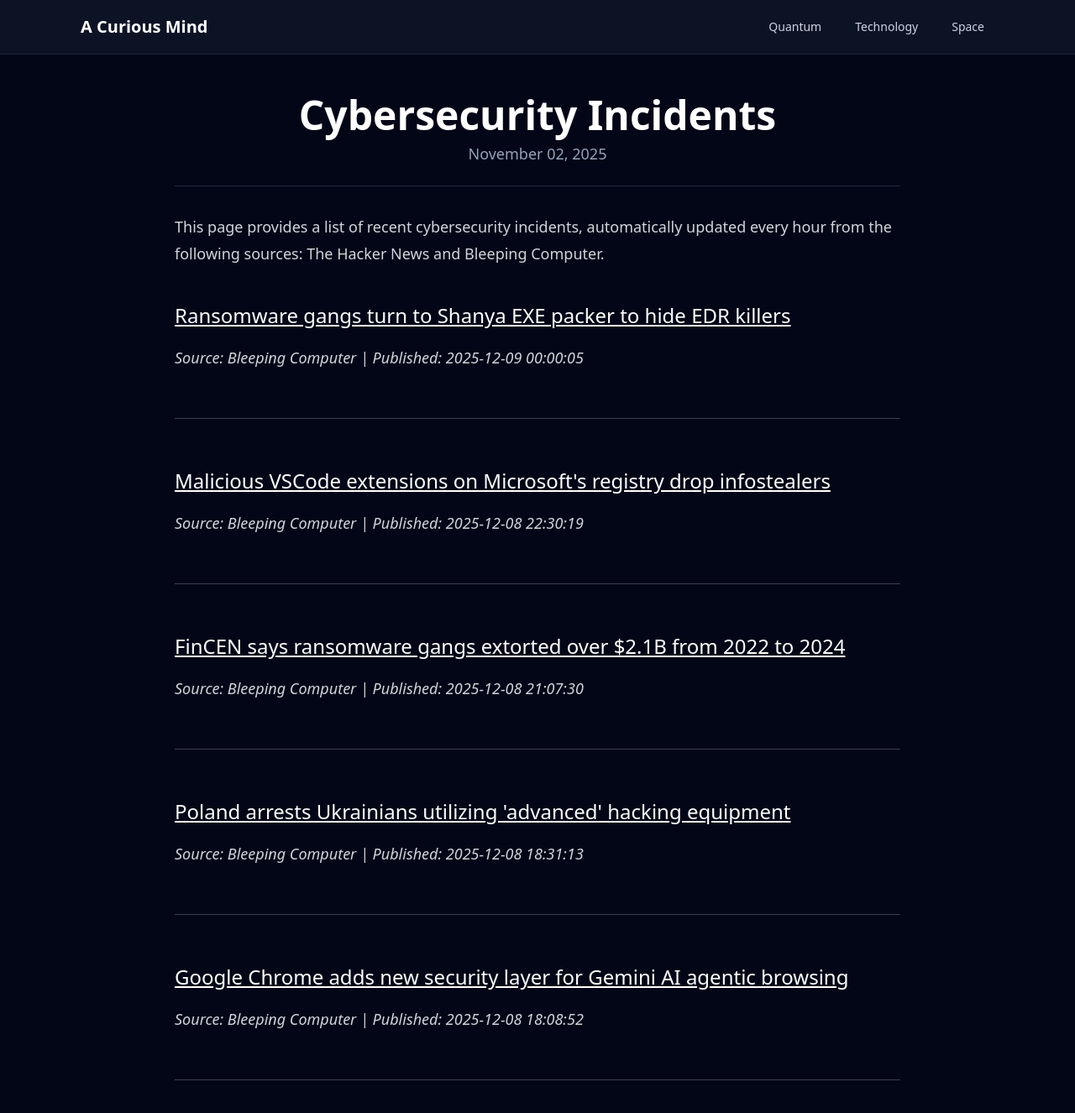
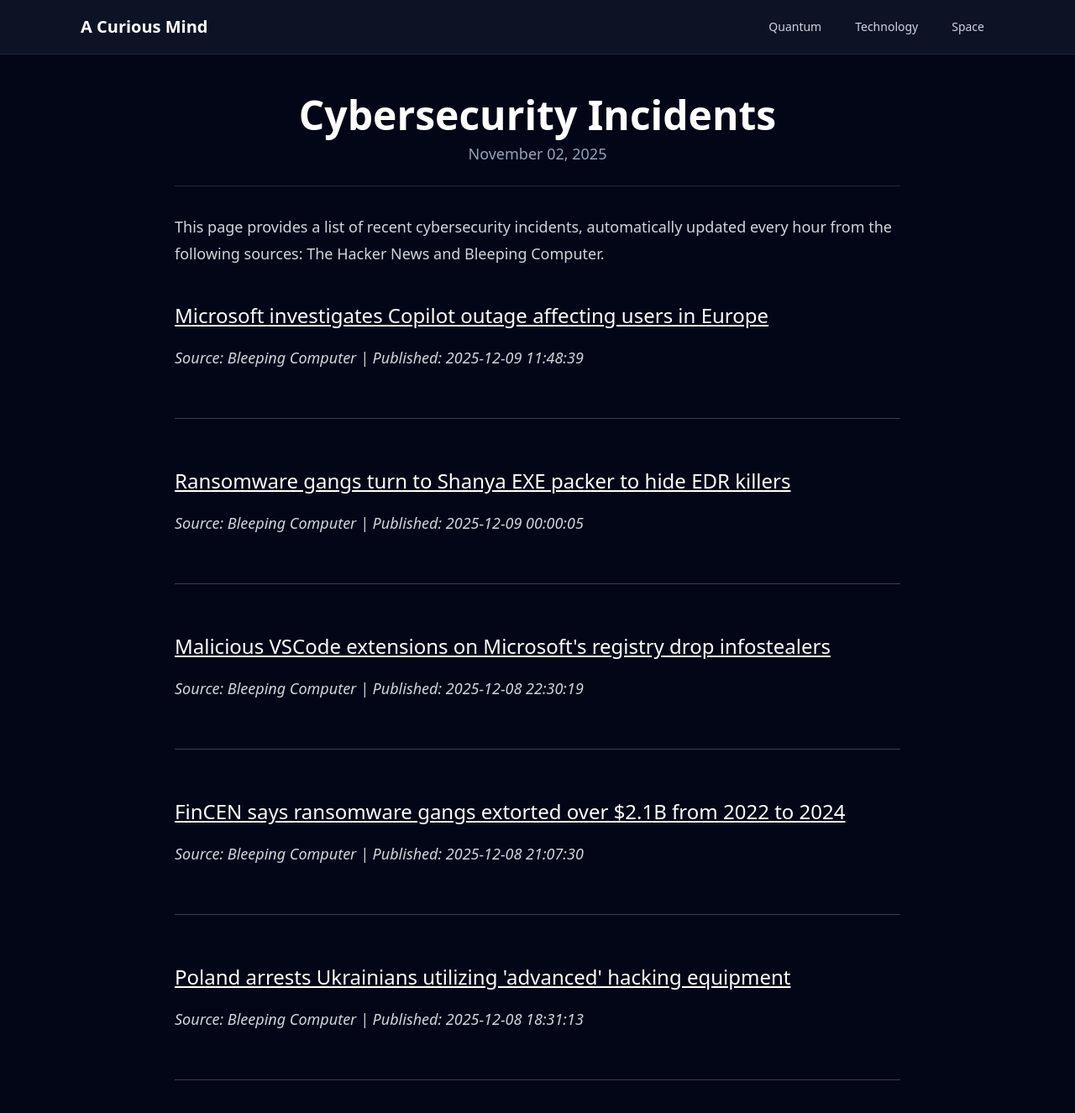
Before and after one commit to onehl7/onehl7.github.io, a Jekyll site: the page built from _posts/2025-11-02-cybersecurity-incidents.md, in a window 1280 px wide and 1400 px high. Shown: the top 1326 px of the window at 84% size. Built offline with Jekyll 4.4.1, drawn with Linux system fonts in a browser that asks for light colours; nearby versions of some CDN libraries.

Commit message:
Update news data

```diff
--- a/_data/news.json
+++ b/_data/news.json
@@ -1,4 +1,10 @@
 [
+  {
+    "source": "Bleeping Computer",
+    "title": "Microsoft investigates Copilot outage affecting users in Europe",
+    "link": "https://www.bleepingcomputer.com/news/microsoft/microsoft-investigates-copilot-outage-affecting-users-in-europe/",
+    "published": "2025-12-09 11:48:39"
+  },
   {
     "source": "Bleeping Computer",
     "title": "Ransomware gangs turn to Shanya EXE packer to hide EDR killers",
@@ -22,11 +28,5 @@
     "title": "Poland arrests Ukrainians utilizing 'advanced' hacking equipment",
     "link": "https://www.bleepingcomputer.com/news/security/poland-arrests-ukrainians-utilizing-advanced-hacking-equipment/",
     "published": "2025-12-08 18:31:13"
-  },
-  {
-    "source": "Bleeping Computer",
-    "title": "Google Chrome adds new security layer for Gemini AI agentic browsing",
-    "link": "https://www.bleepingcomputer.com/news/security/google-chrome-adds-new-security-layer-for-gemini-ai-agentic-browsing/",
-    "published": "2025-12-08 18:08:52"
   }
 ]
```
